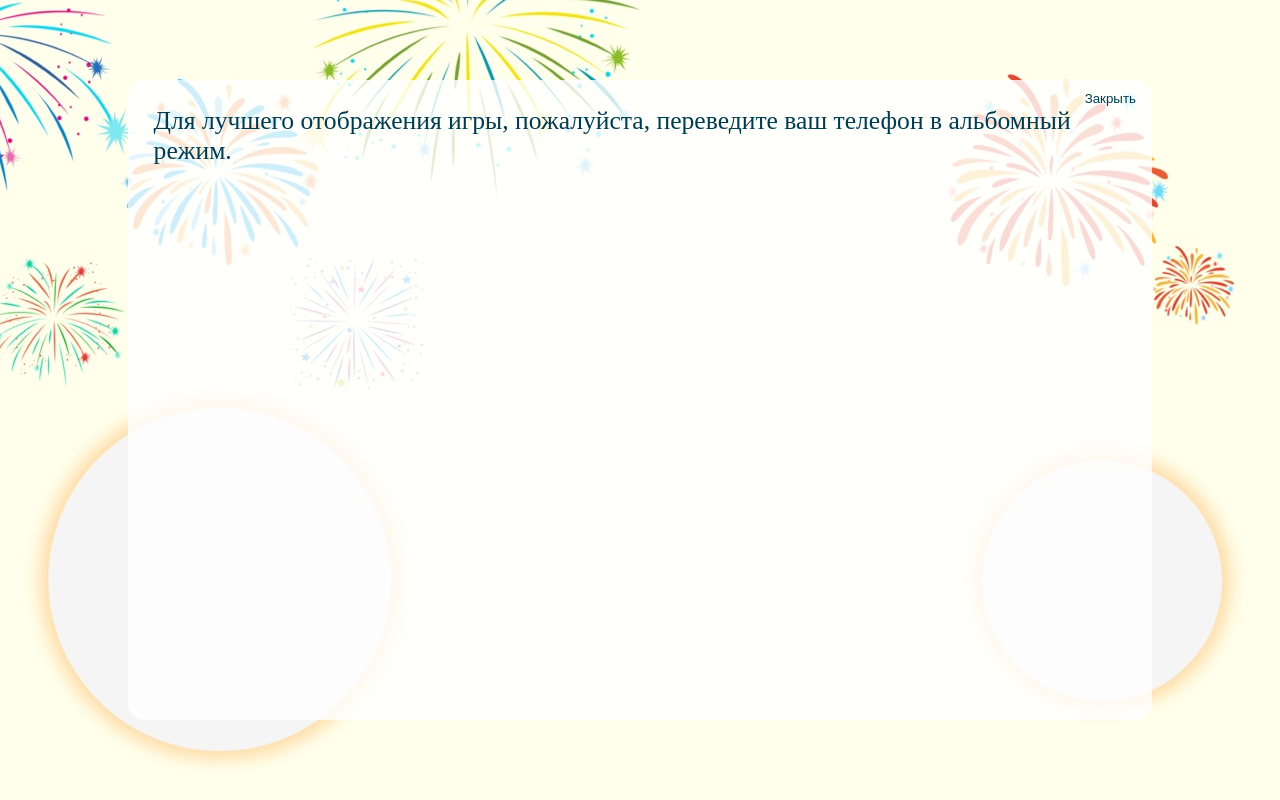
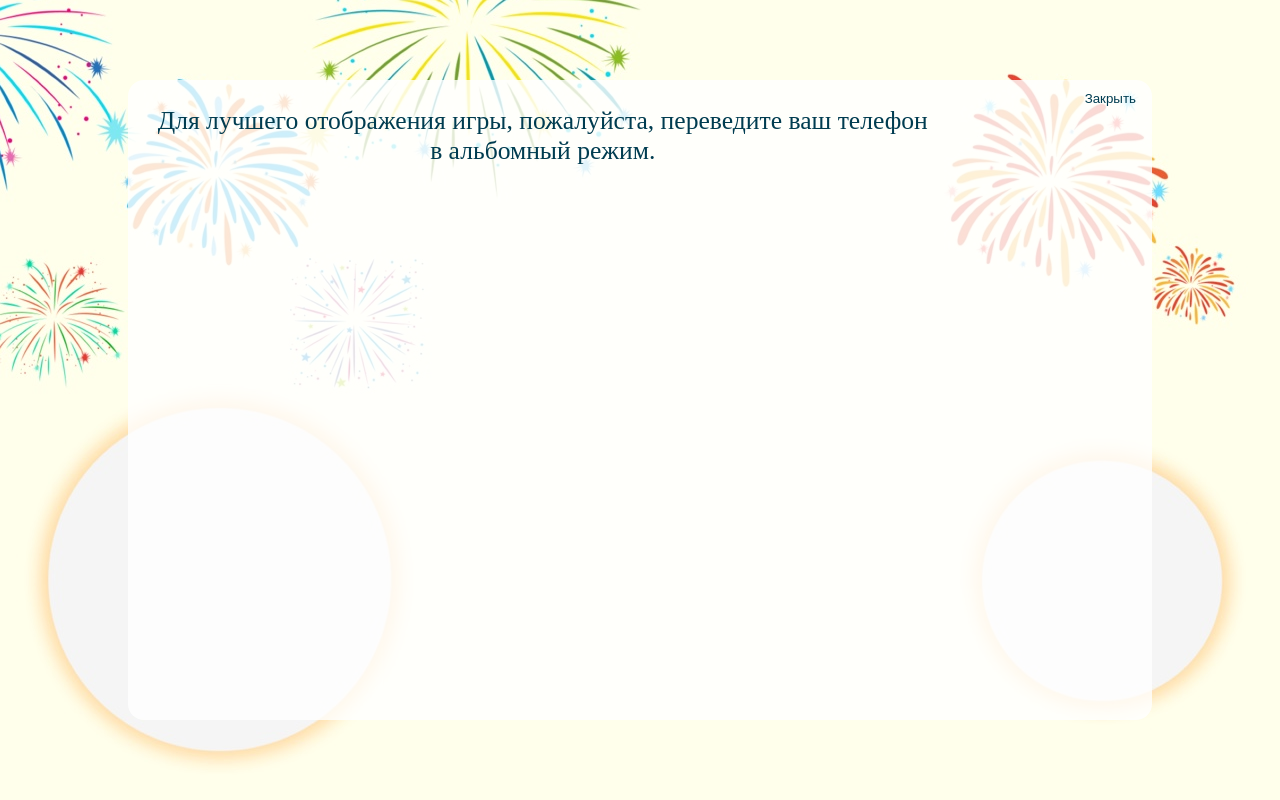
Before and after one commit to Serdj2846/MySite, a plain HTML site: page index.html in a window 1280 px wide. Drawn offline with Linux system fonts and the light colour scheme.

Commit message:
Update index.html

```diff
--- a/index.html
+++ b/index.html
@@ -41,6 +41,8 @@
     var text = document.createElement('div');
     text.innerText = 'Для лучшего отображения игры, пожалуйста, переведите ваш телефон в альбомный режим.';
     text.style.color = 'rgb(0, 60, 80)';
+    text.style.textAlign = 'center';
+     text.style.width = '80%';
     text.style.fontSize = '2vw';
 
     // Добавляем текстовую надпись внутрь элемента предупреждения
```
